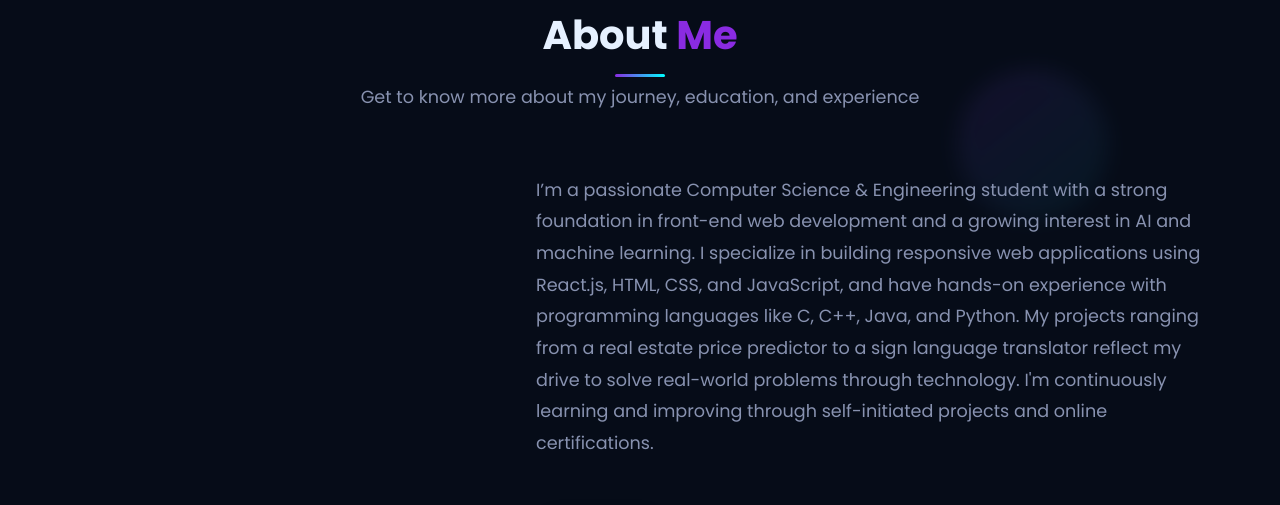
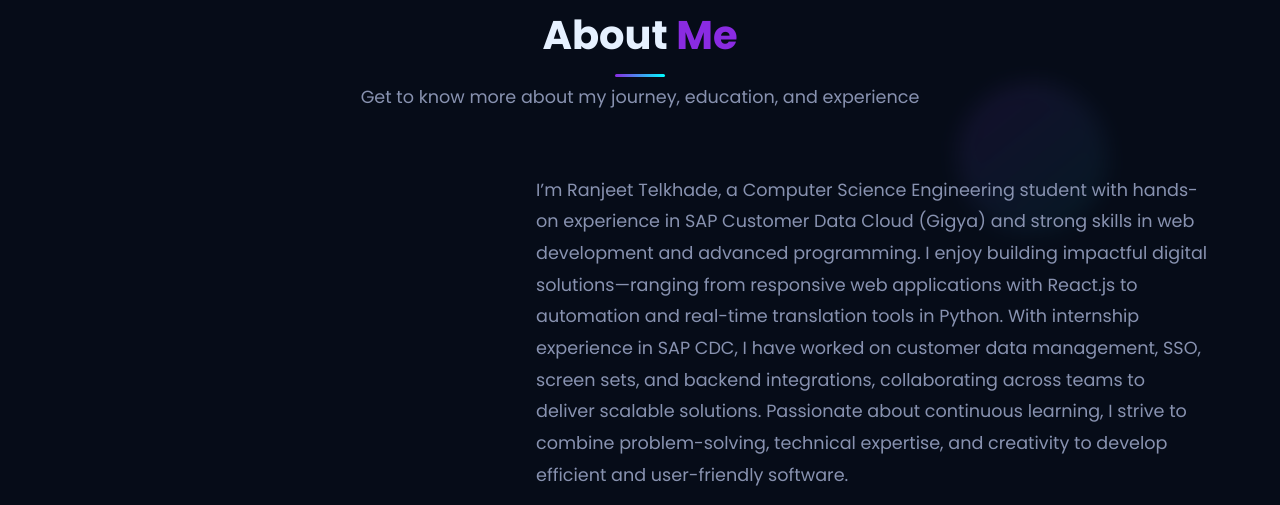
Before and after one commit to ranjeettelkhade123/portfolio, a website: page about.html in a window 1280 px wide. Shown: the part 741-1246 px from the top of the page. Drawn offline with nearby package versions, Linux system fonts and the light colour scheme.

Commit message:
Update about.html
Change a summary

```diff
--- a/about.html
+++ b/about.html
@@ -61,7 +61,7 @@
 
             <!-- Modern bio with timeline -->
             <div class="modern-bio">
-                <p>I’m a passionate Computer Science & Engineering student with a strong foundation in front-end web development and a growing interest in AI and machine learning. I specialize in building responsive web applications using React.js, HTML, CSS, and JavaScript, and have hands-on experience with programming languages like C, C++, Java, and Python. My projects ranging from a real estate price predictor to a sign language translator reflect my drive to solve real-world problems through technology. I'm continuously learning and improving through self-initiated projects and online certifications.</p>
+                <p>I’m Ranjeet Telkhade, a Computer Science Engineering student with hands-on experience in SAP Customer Data Cloud (Gigya) and strong skills in web development and advanced programming. I enjoy building impactful digital solutions—ranging from responsive web applications with React.js to automation and real-time translation tools in Python. With internship experience in SAP CDC, I have worked on customer data management, SSO, screen sets, and backend integrations, collaborating across teams to deliver scalable solutions. Passionate about continuous learning, I strive to combine problem-solving, technical expertise, and creativity to develop efficient and user-friendly software.</p>
 
                 <!-- Modern timeline with tabs -->
                 <div class="modern-timeline">
```
